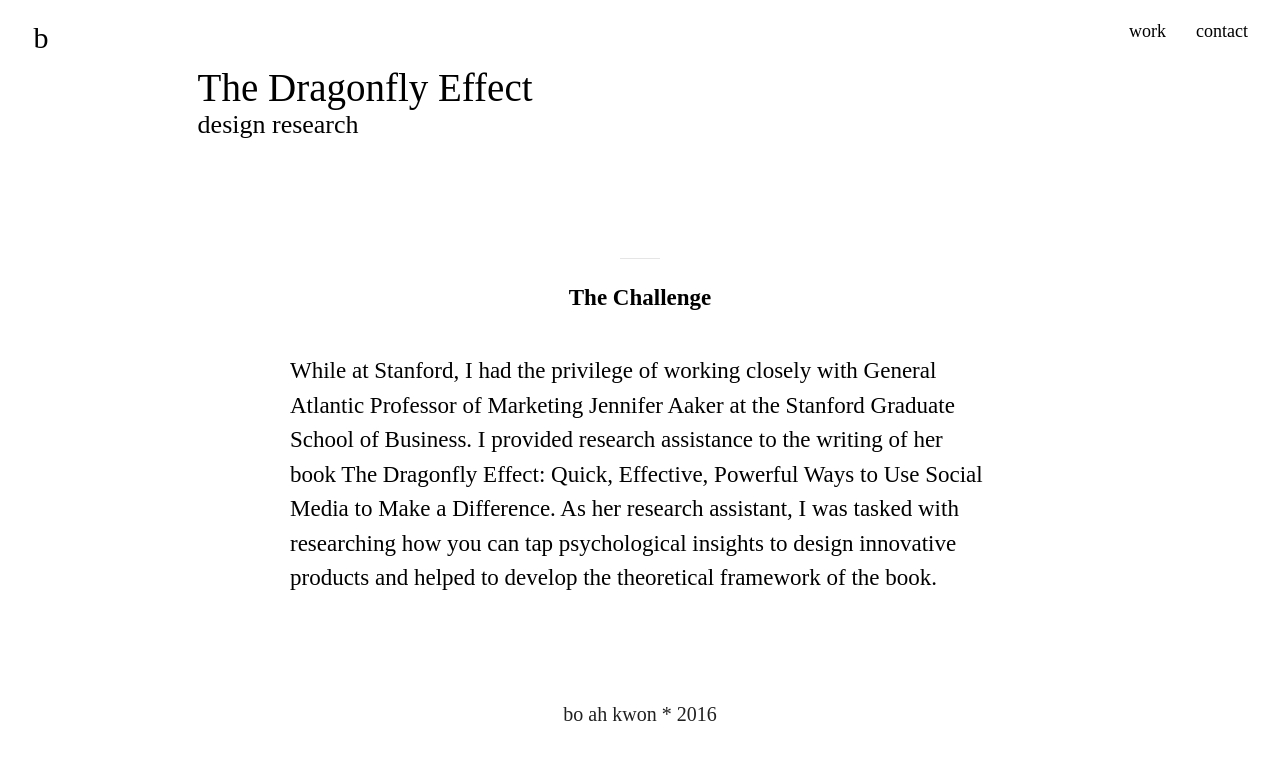
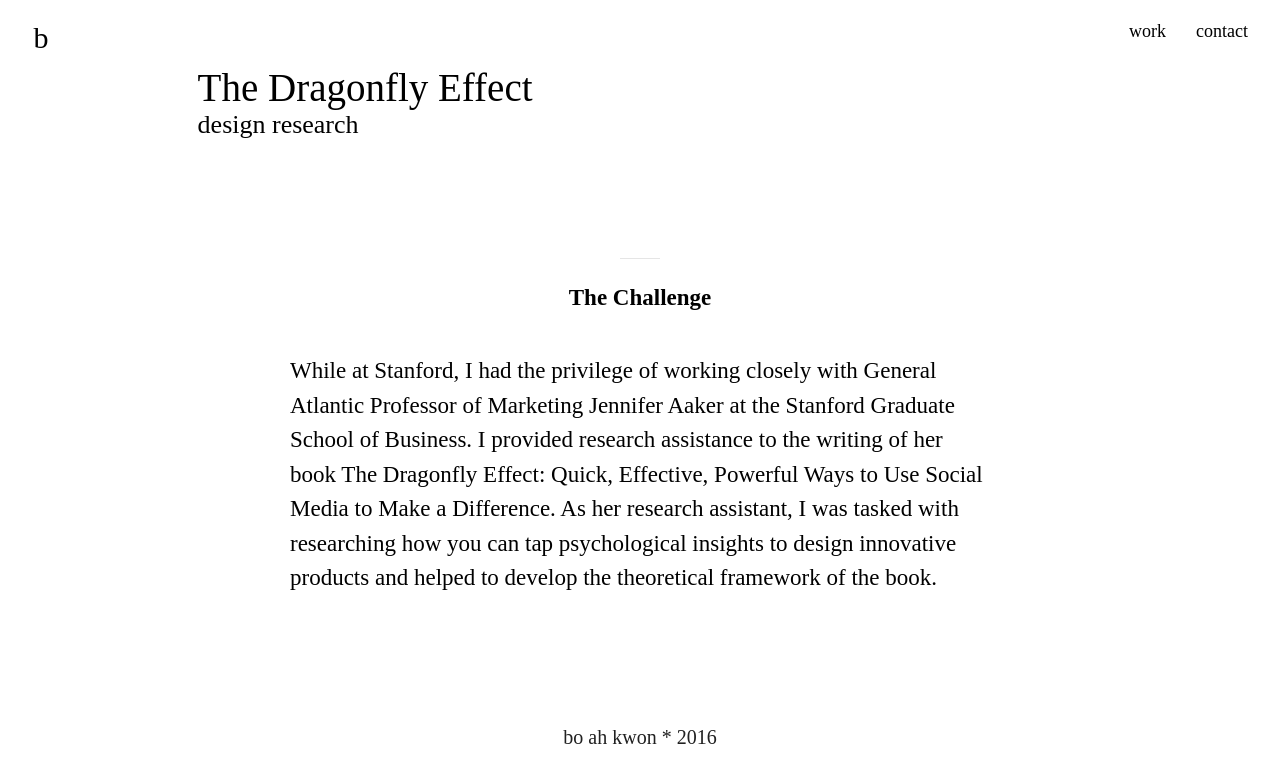
Before and after one commit to bkwon0402/bkwon0402.github.io, a Jekyll site: the page built from ytf.md, in a window 1280 px wide. Shown: the top 783 px of the page. Built offline with Jekyll 4.4.1, drawn with Linux system fonts in a browser that asks for light colours.

Commit message:
commit message

```diff
--- a/styles/core.css
+++ b/styles/core.css
@@ -736,7 +736,7 @@
 	bottom: 		0px;
 	width: 			100%;
 	padding-top: 	104px;
-	margin-top:-50px;
+	margin-top:-27px;
 }
 
 .footer-message {
```
